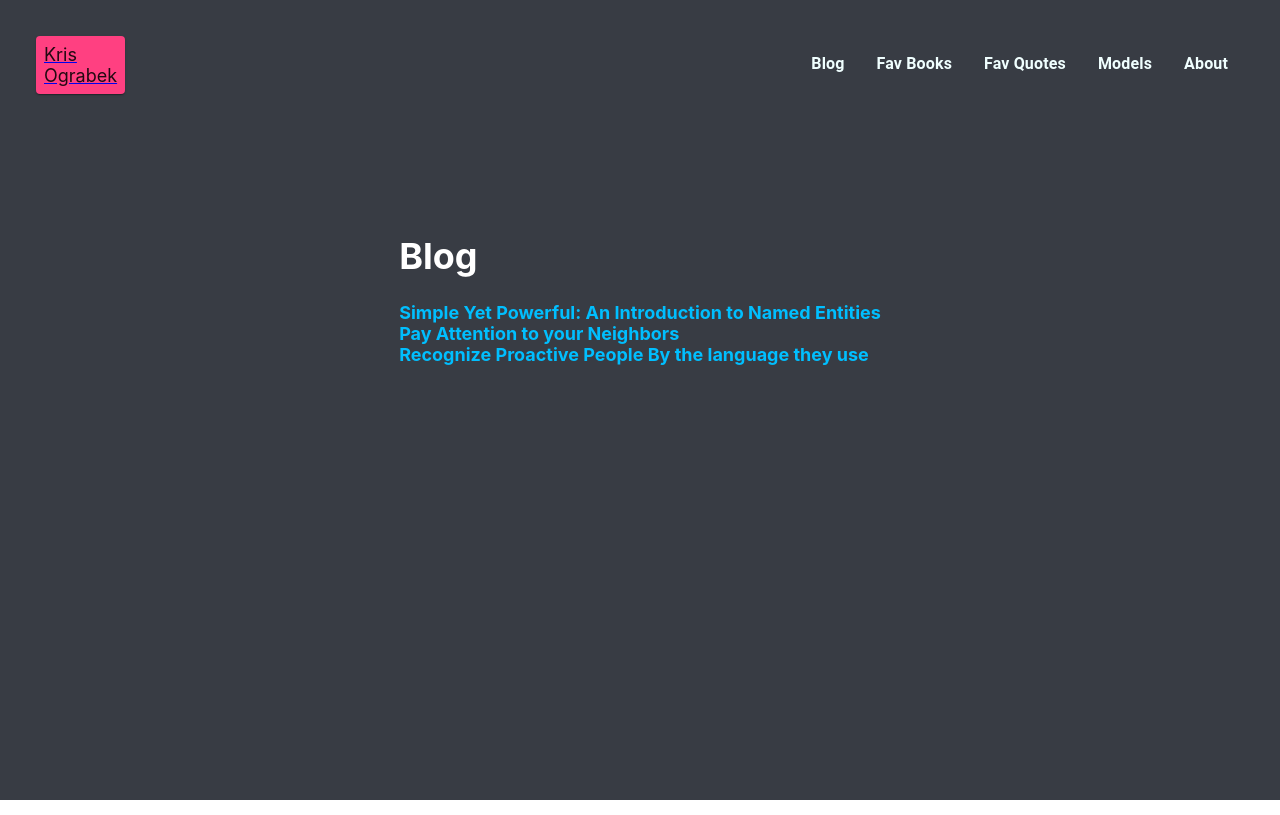
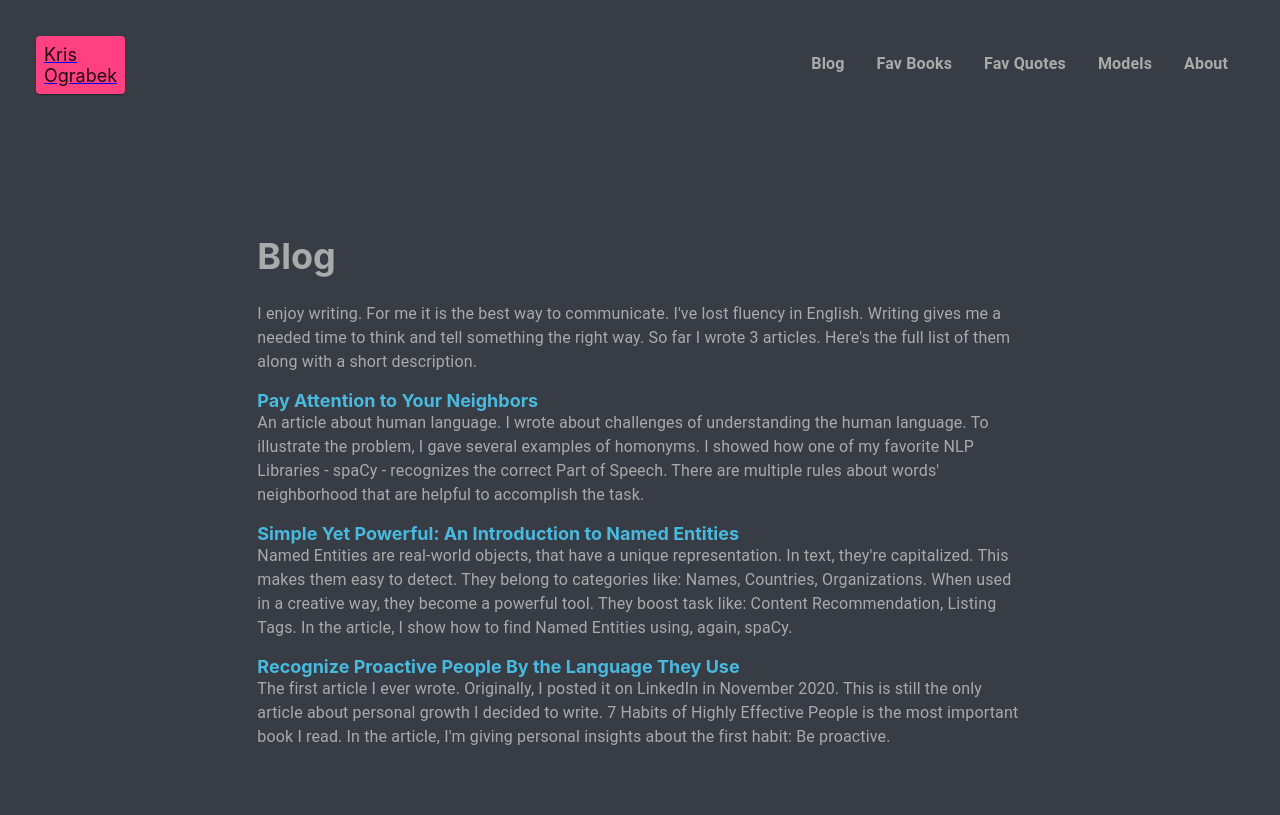
Before and after one commit to krisograbek/my-website, a React (Create React App) app: page /blog in a window 1280 px wide. Built offline with nearby package versions, Linux system fonts and the light colour scheme.

Commit message:
add description to articles, change font color to a darker one.

```diff
--- a/src/App.css
+++ b/src/App.css
@@ -12,5 +12,5 @@
   align-items: flex-start;
   justify-content: flex-start;
   font-size: calc(10px + 1vmin);
-  color: white;
+  color: #aaa;
 }
--- a/src/components/Blog.js
+++ b/src/components/Blog.js
@@ -1,4 +1,4 @@
-import { Grid } from "@material-ui/core";
+import { Grid, Typography } from "@material-ui/core";
 import React from "react";
 import { Link } from "react-router-dom";
 import articles from "./data/articles.json";
@@ -7,8 +7,19 @@ import "./Links.css";
 function Blog() {
 
   return (
+    <Grid item xs={8}>
+      <h1>Blog</h1>
+      <Grid
+        container
+        direction="column"
+        spacing={2}
+      >
         <Grid item>
-      <h1>Blog</h1>
+          <Typography>I enjoy writing. For me it is the best way to communicate. I've lost fluency in English.
+            Writing gives me a needed time to think and tell something the right way. So far I wrote {articles.length} articles.
+            Here's the full list of them along with a short description.
+          </Typography>
+        </Grid>
         {articles.map((article, key) =>
           <Grid item key={key}>
             <Link
@@ -21,8 +32,12 @@ function Blog() {
             >
               {article.title}
             </Link>
+            <Typography>
+              {article.description}
+            </Typography>
           </Grid>
         )}
+      </Grid>
     </Grid >
   )
 }
--- a/src/components/Links.css
+++ b/src/components/Links.css
@@ -1,9 +1,9 @@
 .LinkStyle {
-  color: azure;
+  color: #aaa;
   font-weight: bold;
   text-decoration: none;
 }
 
 .external {
-  color: deepskyblue;
+  color: rgb(72, 186, 224)
 }
--- a/src/components/data/articles.json
+++ b/src/components/data/articles.json
@@ -1,14 +1,33 @@
 [
     {
-        "link": "https://kris-ograbek-nlp.medium.com/simple-yet-powerful-an-introduction-to-named-entities-ce4fad33f217",
-        "title": "Simple Yet Powerful: An Introduction to Named Entities"
+        "link": "https://kris-ograbek-nlp.medium.com/pay-attention-to-your-neighbors-a-simple-approach-to-the-part-of-speech-tagging-f8aa4af0b313",
+        "title": "Pay Attention to Your Neighbors",
+        "description": [
+            "An article about human language. I wrote about challenges of understanding the human language. ",
+            "To illustrate the problem, I gave several examples of homonyms. ",
+            "I showed how one of my favorite NLP Libraries - spaCy - recognizes the correct Part of Speech. ",
+            "There are multiple rules about words' neighborhood that are helpful to accomplish the task. "
+        ]
     },
     {
-        "link": "https://kris-ograbek-nlp.medium.com/pay-attention-to-your-neighbors-a-simple-approach-to-the-part-of-speech-tagging-f8aa4af0b313",
-        "title": "Pay Attention to your Neighbors"
+        "link": "https://kris-ograbek-nlp.medium.com/simple-yet-powerful-an-introduction-to-named-entities-ce4fad33f217",
+        "title": "Simple Yet Powerful: An Introduction to Named Entities",
+        "description": [
+            "Named Entities are real-world objects, that have a unique representation. ",
+            "In text, they're capitalized. This makes them easy to detect. ",
+            "They belong to categories like: Names, Countries, Organizations. ",
+            "When used in a creative way, they become a powerful tool. They boost task like: Content Recommendation, Listing Tags. ",
+            "In the article, I show how to find Named Entities using, again, spaCy. "
+        ]
     },
     {
         "link": "https://kris-ograbek-nlp.medium.com/recognize-proactive-people-by-the-language-they-use-and-stick-with-them-c4075fe6e2cf",
-        "title": "Recognize Proactive People By the language they use"
+        "title": "Recognize Proactive People By the Language They Use",
+        "description": [
+            "The first article I ever wrote. Originally, I posted it on LinkedIn in November 2020. ",
+            "This is still the only article about personal growth I decided to write. ",
+            "7 Habits of Highly Effective People is the most important book I read. ",
+            "In the article, I'm giving personal insights about the first habit: Be proactive. "
+        ]
     }
 ]
--- a/src/components/data/books.json
+++ b/src/components/data/books.json
@@ -37,7 +37,8 @@
             "author": "Dale Carnegie",
             "authorLink": "",
             "description": "Hellow yellow",
-            "impact": "Personal #1. Made me realize my life far from an independent one. I learned the word \"proactive\" which became a life-changer.",
+            "impact": ["Personal #1. Made me realize my life far from an independent one. I learned the word \"proactive\" which became a life-changer. ",
+             "Thanks to the book"],
             "topQuotes": [
                 "To be interesting, be interested.",
                 "Only knowledge that is used sticks in your mind.",
```
Also changed, not shown: 2 other files (tests, documents, lock files or other folders). Lines whose indentation alone changed are shown as unchanged.
